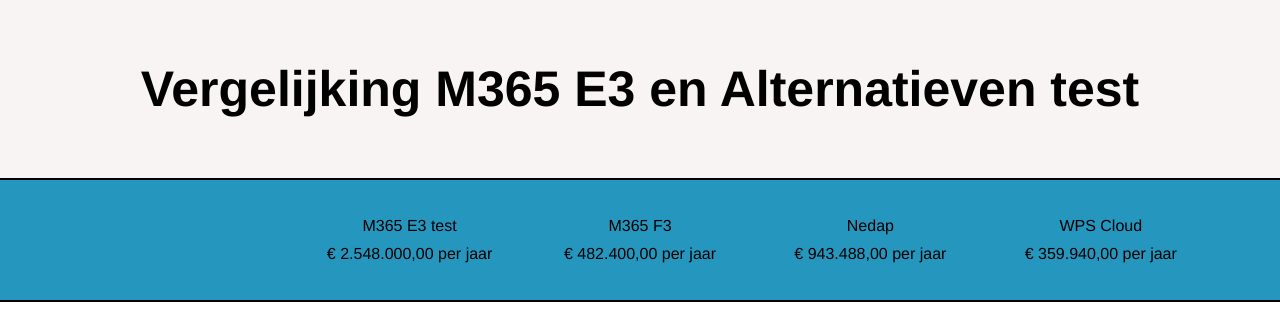
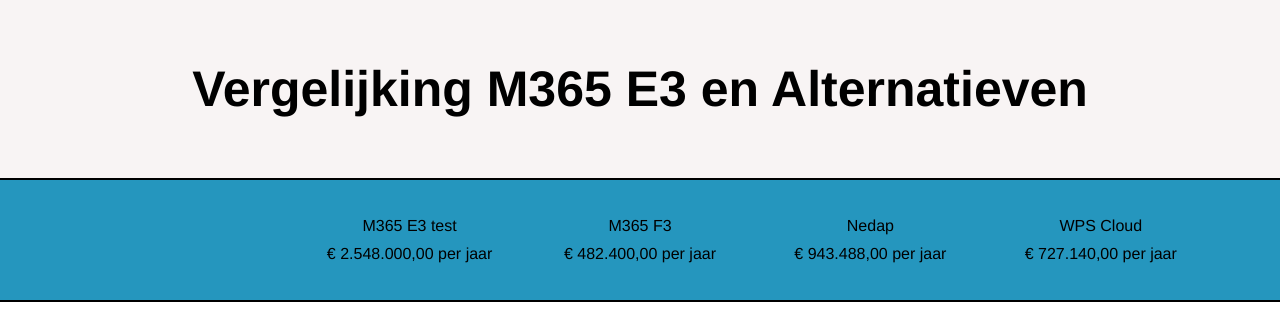
Before and after one commit to Rudeclis/ICTTribeProjectWebsite, a plain HTML site: page Index.html in a window 1280 px wide. Shown: the top 313 px of the page. Drawn offline with Linux system fonts and the light colour scheme.

Commit message:
Update Index.html

```diff
--- a/Index.html
+++ b/Index.html
@@ -100,7 +100,7 @@
   </head>
   <body>
     <div>
-      <h1>Vergelijking M365 E3 en Alternatieven test</h1>
+      <h1>Vergelijking M365 E3 en Alternatieven</h1>
     </div>
     <div class="header" id="myHeader">
       <h2>
@@ -122,7 +122,7 @@
               </td>
               <td class="tableHeaderData">
                 <div>WPS Cloud</div>
-                <div id="headerPrice">€ 359.940,00 per jaar</div>
+                <div id="headerPrice">€ 727.140,00 per jaar</div>
               </td>
             </tr>
           </tbody>
```
